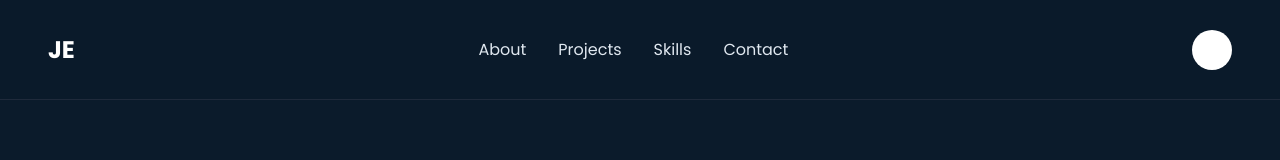
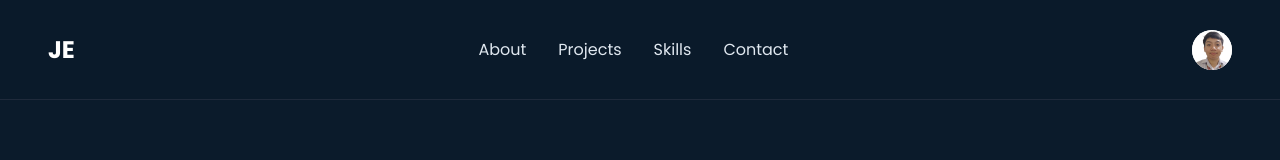
Before and after one commit to Welpguyyy/Profile, a Next.js app in the folder my-portfolio/: page / in a window 1280 px wide. Shown: the top 160 px of the page. Built offline with nearby package versions, Linux system fonts and the light colour scheme.

Commit message:
profile pic

```diff
--- a/my-portfolio/src/app/page.tsx
+++ b/my-portfolio/src/app/page.tsx
@@ -120,7 +120,20 @@ export default function Home() {
             </button>
           </li>
         </ul>
-        <div className={styles.profileCircle}></div>
+        <a
+          href="https://github.com/Welpguyyy"
+          target="_blank"
+          rel="noopener noreferrer"
+          className={styles.profileCircle}
+        >
+          <Image
+            src="/profile.jpg"
+            alt="Profile"
+            width={40}
+            height={40}
+            style={{ borderRadius: '50%', objectFit: 'cover' }}
+          />
+        </a>
       </nav>
 
       {/* Scrollable main content */}
```
Also changed, not shown: my-portfolio/public/profile.jpg (added).
